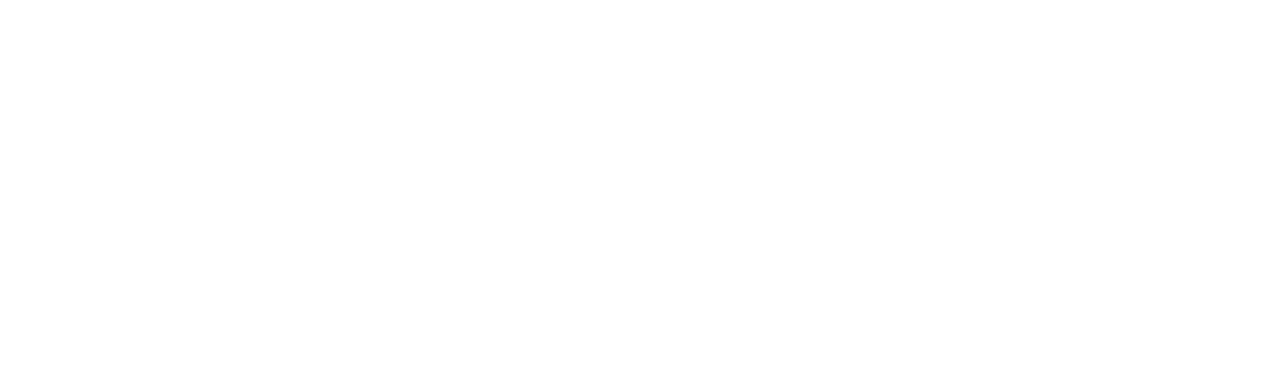
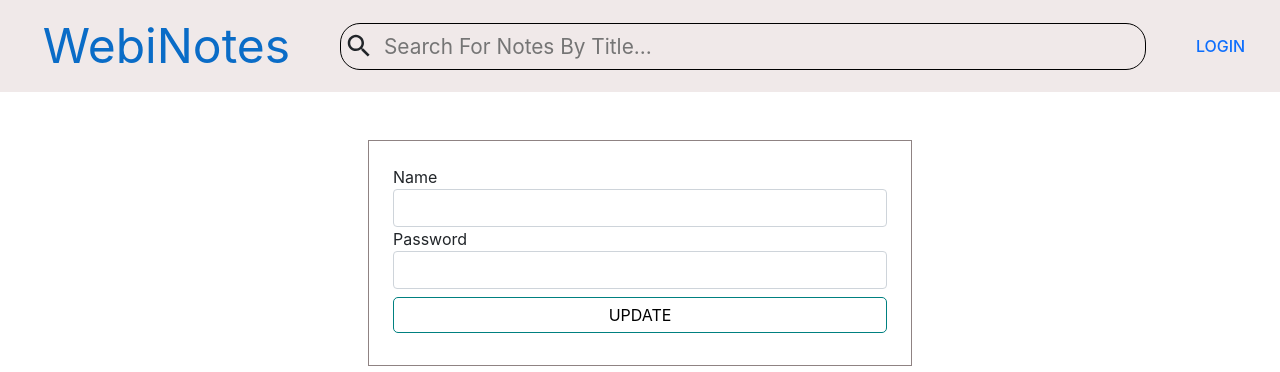
Before and after one commit to bishal5917/React_Node_MySQL-NoteApp, a React (Create React App) app in the folder frontend/: page /profile in a window 1280 px wide. Before the commit this address had no page. Shown: the top 372 px of the page. Built offline with nearby package versions, Linux system fonts and the light colour scheme.

Commit message:
user profile edit done

```diff
--- a/frontend/src/App.js
+++ b/frontend/src/App.js
@@ -10,6 +10,7 @@
 import Home from './components/Home/Home';
 import ShowNote from './components/ShowNote/ShowNote';
 import { useSelector } from 'react-redux';
+import Profile from './components/Profile/Profile';
 
 
 function App() {
@@ -22,6 +23,7 @@
           <Route exact path="/register" element={user ? <Home /> : <Reg />} />
           <Route exact path="/login" element={user ? <Home /> : <Login />} />
           <Route exact path="/note/:id" element={<ShowNote />} />
+          <Route exact path="/profile" element={<Profile />} />
         </Routes>
       </Router>
     </>
--- a/frontend/src/components/Navbar/Navbar.js
+++ b/frontend/src/components/Navbar/Navbar.js
@@ -26,14 +26,15 @@
         const confirmed = window.confirm('Are You sure you want to log out ???')
         if (confirmed) {
             dispatch(logOut())
+            navigate('/')
             window.location.reload()
-            navigate('/')
         }
 
     }
 
     //searchApiRequest
     const startSearch = async () => {
+        if (search) {
             setSearchstart(true)
             try {
                 const resp = await axios.get(`/notes/searchnotes/${id}?title=${search}`)
@@ -41,6 +42,8 @@
             } catch (error) {
                 console.log(error)
             }
+        }
+
     }
     return (
         <>
@@ -60,10 +63,13 @@
                     </div>
 
                 </div>
+                {id && (<Link className="link" to="/profile"><span
+                    className="contents">EDIT PROFILE</span></Link>)}
                 {id ? (<span onClick={handleLogout}
                     className="logout">LOGOUT</span>) : (<Link className="link" to="/login">
                         <span className="contents">LOGIN</span>
                     </Link>)}
+
             </div>
             {searchstart && <Search search={search} responses={data} />}
         </>
--- /dev/null
+++ b/frontend/src/components/Profile/Profile.js
@@ -0,0 +1,64 @@
+import axios from 'axios'
+import React, { useState } from 'react'
+import { useSelector } from 'react-redux'
+import Navbar from '../Navbar/Navbar'
+
+export default function Profile() {
+
+    const user = useSelector(state => state.user.curruser && state.user.curruser)
+    const id = user && user.id
+    const [name, setName] = useState(user && user.name)
+    const [pass, setPass] = useState("")
+    const [success, setSuccess] = useState(false)
+    var password;
+    if (pass) {
+        password = pass
+    }
+    else {
+        password = user && user.password
+    }
+
+    const updateUserHandler = async () => {
+        try {
+            await axios.put(`/users/update/user`, {
+                name,
+                password,
+                id
+            })
+            setSuccess(true)
+            setTimeout(() => {
+                setSuccess(false)
+            }, 3000);
+        } catch (error) {
+            console.log(error)
+        }
+    }
+    return (
+        <>
+            <Navbar />
+            <div className='signupcontainer'>
+                <div className="inputsCont">
+                    <div class="form-group">
+                        <label for="exampleFormControlInput1">Name</label>
+                        <input value={name} required={true}
+                            onChange={e => setName(e.target.value)}
+                            type="text" class="form-control" id="exampleFormControlInput1" />
+                    </div>
+                    <div class="form-group">
+                        <label for="exampleFormControlTextarea1">Password</label>
+                        <input value={pass} required={true}
+                            onChange={e => setPass(e.target.value)}
+                            type="text" class="form-control" id="exampleFormControlInput1" />
+                    </div>
+                    <button onClick={updateUserHandler}
+                        class="butn">UPDATE</button>
+                    {
+                        success && (<div class="alert alert-success" role="alert">
+                            Updated Successfully,Please Logout and Login again to see changes !
+                        </div>)
+                    }
+                </div>
+            </div>
+        </>
+    )
+}
```
Also changed, not shown: frontend/src/components/Profile/Profile.css (added), 1 other file (tests, documents, lock files or other folders). Lines whose indentation alone changed are shown as unchanged.
